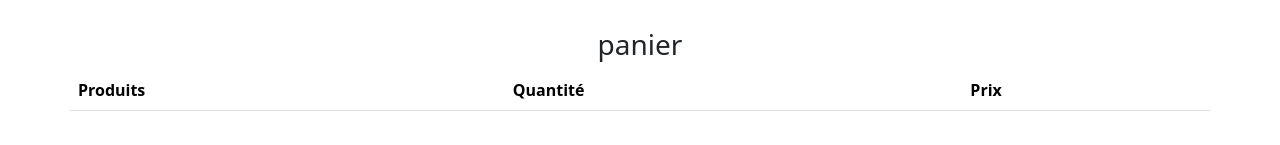
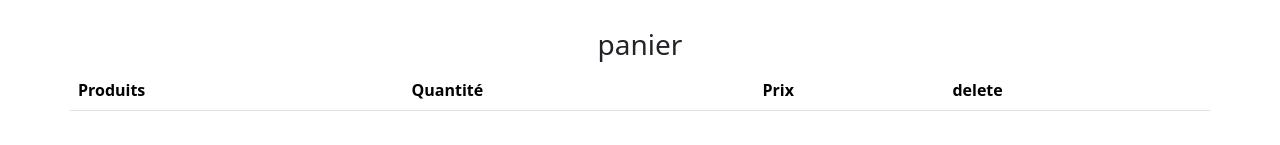
Before and after one commit to DannyUprajay/manga-shop-Angular, an Angular app: page /produit in a window 1280 px wide. Shown: the part 652-797 px from the top of the page. Built offline with nearby package versions, Linux system fonts and the light colour scheme.

Commit message:
ajout du button delete

```diff
--- a/src/app/product-list/product-list.component.html
+++ b/src/app/product-list/product-list.component.html
@@ -39,6 +39,7 @@
     <th scope="col">Produits</th>
     <th scope="col">Quantité</th>
     <th scope="col">Prix</th>
+    <th scope="col">delete</th>
   </tr>
   </thead>
 
@@ -47,7 +48,8 @@
     <th scope="row">{{item.name}}</th>
     <td>{{item.quantity}}</td>
     <td>{{item.price}}</td>
-    <button (click)="delete(item.id)">delete</button>
+    <td>
+      <button (click)="delete(item.id)"> delete </button> </td>
   </tr>
   <tr>
   </tbody>
--- a/src/app/product-list/product-list.component.ts
+++ b/src/app/product-list/product-list.component.ts
@@ -22,6 +22,7 @@ export class ProductListComponent {
 
   add(id: number) {
     let test = this.productService.fetchById(id - 1);
+
     this.panier.push(test);
     // this.panier = this.productService.fetchById(id - 1) ;
     console.log(this.panier);
@@ -52,7 +53,12 @@ export class ProductListComponent {
 
   delete(id: number){
     let item = this.productService.fetchById(id - 1);
-    // delete item.id;
+    let index = this.panier.indexOf(item);
+    console.log(item);
+    if (index !== -1) {
+      this.panier.splice(index, 1);
+      console.log(this.panier);
+    }
   }
 
 }
--- a/src/app/product.service.ts
+++ b/src/app/product.service.ts
@@ -17,4 +17,5 @@ export class ProductService {
     return PRODUCT[id];
   }
 
+
 }
```
